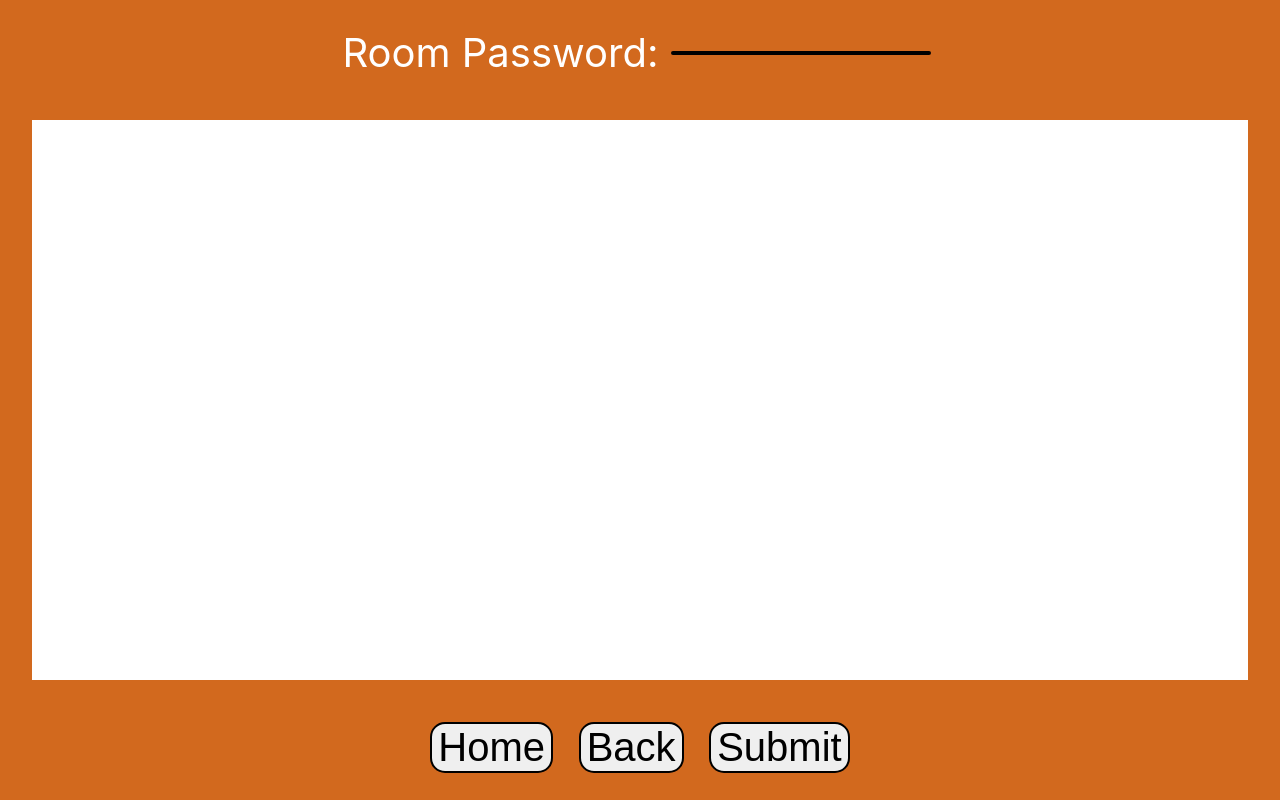
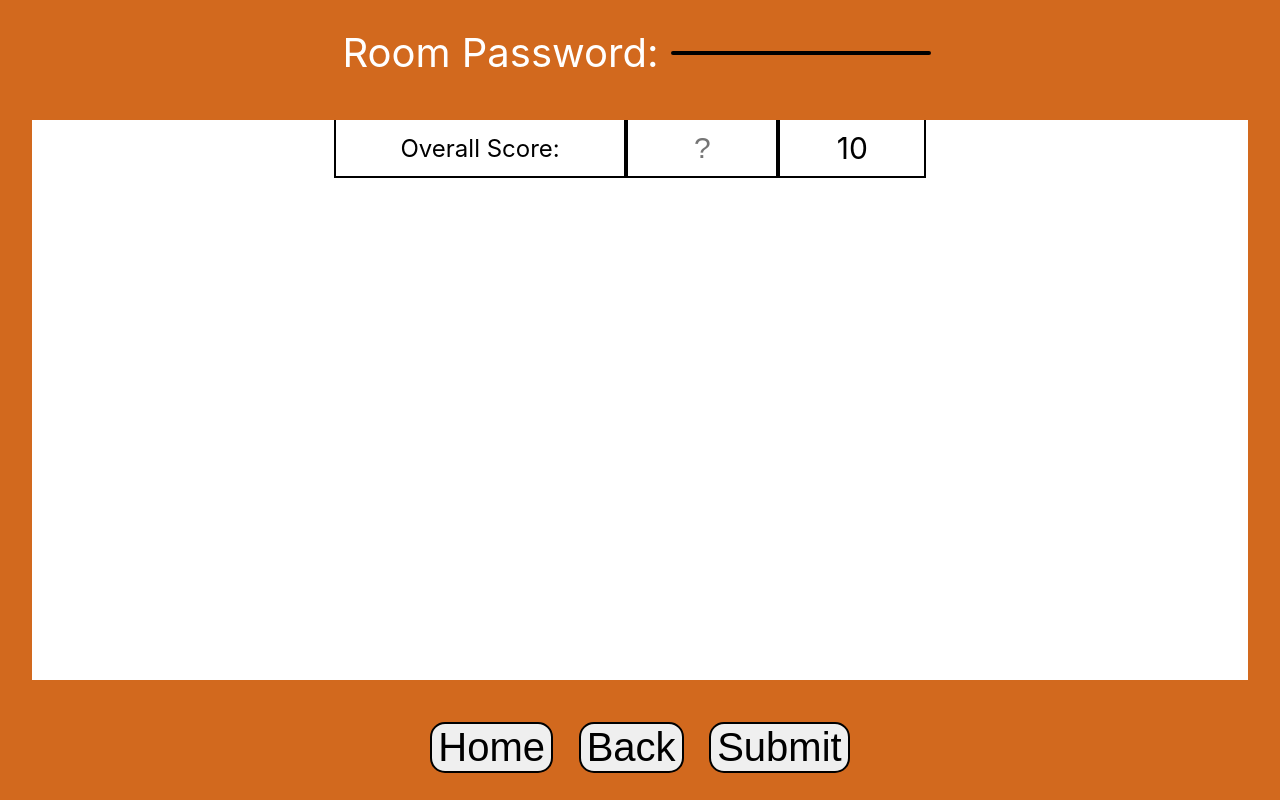
Before and after one commit to Ben-Worrall/ratingclientsv2, a React (Create React App) app: page /routes/UserJoinedRoom in a window 1280 px wide. Built offline with nearby package versions, Linux system fonts and the light colour scheme; no server answers; the database is empty.

Commit message:
setting up for an overall score

```diff
--- a/src/routes/UserJoinedRoom.js
+++ b/src/routes/UserJoinedRoom.js
@@ -21,6 +21,21 @@ const UserJoinedRoom =  () => {
     useEffect(() => {
         if (!effectRan.current) {
           console.log("effect applied - only on the FIRST mount");
+
+       //for overall score
+        document.getElementById('OSinput').addEventListener('input', function(e){
+            localStorage.setItem(localStorage.getItem('code') + 'OverallScore' , e.target.value)
+            if (this.value.length > 3) {
+                this.value = this.value.slice(0,3);
+            }
+        })
+        if(localStorage.getItem(localStorage.getItem('code')+ 'OverallScore' )){
+            document.getElementById('OSinput').value = localStorage.getItem(localStorage.getItem('code')+ 'OverallScore' )
+        }
+
+
+
+
 
 //access database of server with server code
 let GameCode = localStorage.getItem('code')
@@ -265,6 +280,12 @@ addFactorsAuto()
 
         <div id='RatingBoard'>
 
+        <div id='OverallScoreDiv'>
+            <p id='OStext'>Overall Score: </p>
+            <input id='OSinput' placeholder='?'></input>
+            <p id='OS10'>10</p>
+        </div>
+
         </div>
 
 
@@ -272,6 +293,7 @@ addFactorsAuto()
             <button id="HomeBNT" onClick={GoHome}>Home</button>
             <button id='BackBNT' onClick={GoBack}>Back</button>
             <button id='SubmitBNT' type='submit' onClick={Submit}>Submit</button>
+
             <button  id='ToSuccess' onClick={toSuccess} ></button>
         </div>
         </div>
--- a/src/routes/styles/UserJoinedRoom.css
+++ b/src/routes/styles/UserJoinedRoom.css
@@ -320,3 +320,45 @@
 #ToSuccess{
     display: none;
 }
+
+
+#OverallScoreDiv{
+    width: max-content;
+    height: 10%;
+    display: flex;
+    justify-content: center;
+    align-items: center;
+    margin-left: 25%;
+    font-size: 150%;
+    outline: 0.25vh solid black;
+}
+#OStext{
+    width: 50%;
+    border-right: 0.55vh solid black;
+    height: 100%;
+
+    display: flex;
+    align-items: center;
+    justify-content: center;
+}
+#OSinput{
+    width: 25%;
+    border: 0vh solid black;
+    outline: 0px solid transparent;
+    text-align: center;
+    display: flex;
+    align-items: center;
+    justify-content: center;
+    font-size: 125%;
+    height: 100%;
+    border-right: 0.55vh solid black;
+}
+#OS10{
+    width: 25%;
+    font-size: 125%;
+    height: 100%;
+    padding: 0;
+    display: flex;
+    align-items: center;
+    justify-content: center;
+}
```
